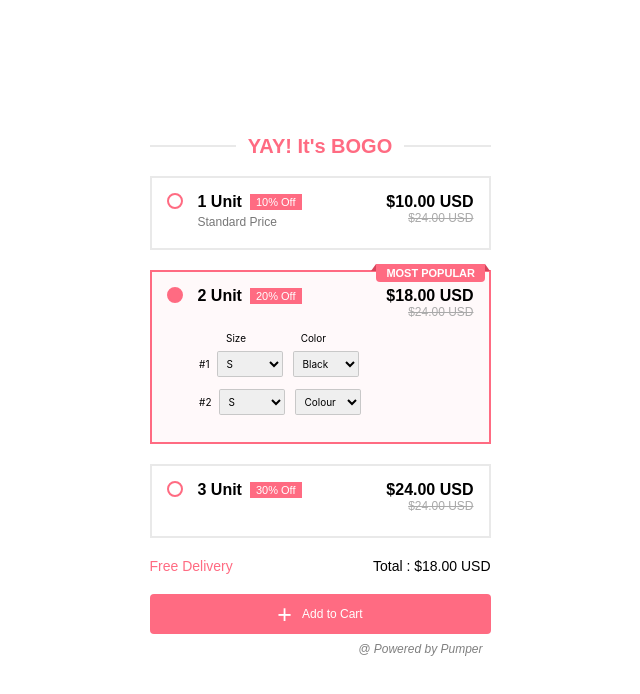
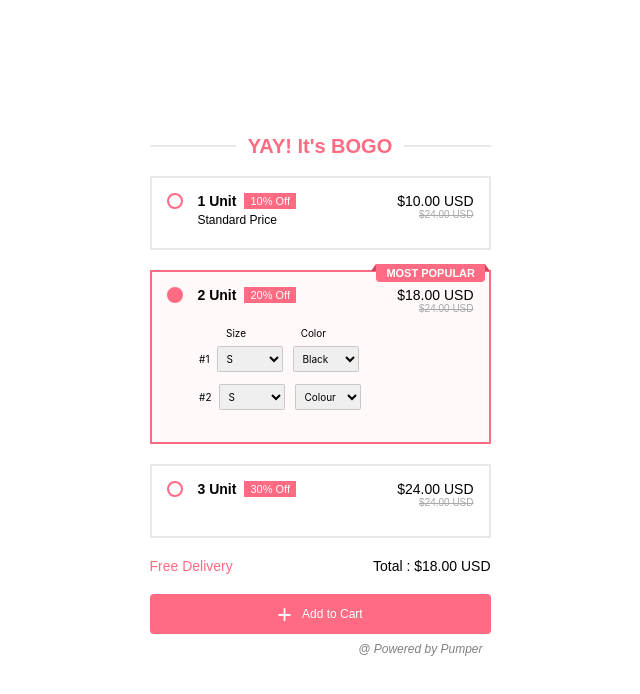
Before and after one commit to Pannakbhushana/proveway-assignment, a plain HTML site: page index.html in a window 1280 px wide. Shown: the whole page, without its empty margins (320-960 px from the left). Drawn offline with Linux system fonts and the light colour scheme.

Commit message:
typography updated as per requirement

```diff
--- a/assets/css/components.css
+++ b/assets/css/components.css
@@ -96,7 +96,7 @@
 }
 
 .units {
-    font-size: 16px;
+    font-size: 14px;
     font-weight: 600;
 }
 
@@ -108,8 +108,9 @@
 }
 
 .subtext {
+    width: 84px;
+    height: 15px;
     font-size: 12px;
-    color: #777;
     margin-top: 4px;
 }
 
@@ -118,12 +119,12 @@
 }
 
 .price {
-    font-size: 16px;
-    font-weight: 600;
+    font-size: 14px;
+    font-weight: 500;
 }
 
 .old-price {
-    font-size: 12px;
+    font-size: 10px;
     color: #aaa;
     text-decoration: line-through;
 }
@@ -175,6 +176,7 @@
 .delivery {
     color: #FF6B82;
     font-weight: 500;
+    font-size: 14px;
 }
 
 .add-cart-btn {
--- a/assets/css/layout.css
+++ b/assets/css/layout.css
@@ -72,6 +72,7 @@
 
 .sponsor > span {
     font-size: 12px;
+    font-weight: 400;
     font-style: italic;
     color: gray;
 }
```
